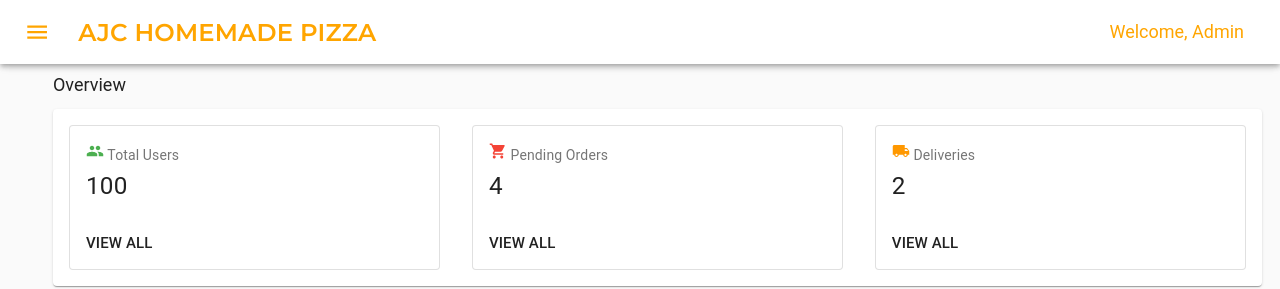
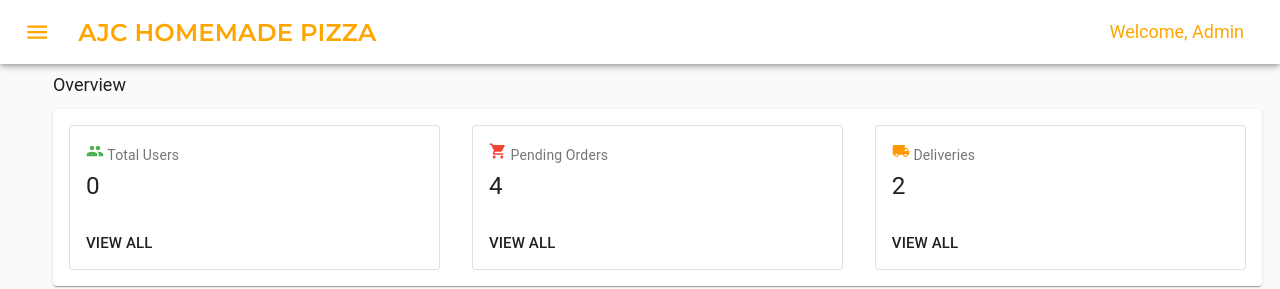
Before and after one commit to StarSoftwareDevelopers/my-app--AJC-PIZZA-, a React (Create React App) app: page /admin in a window 1280 px wide. Shown: the top 289 px of the page. Built offline with nearby package versions, Linux system fonts and the light colour scheme; no server answers; the database is empty.

Commit message:
display total users

```diff
--- a/src/Admin/AdminComponents/Dashboard.js
+++ b/src/Admin/AdminComponents/Dashboard.js
@@ -1,4 +1,5 @@
 import * as React from "react";
+import {useState, useEffect} from 'react';
 import {Grid} from '@material-ui/core';
 import { makeStyles } from '@material-ui/core/styles';
 import Card from '@material-ui/core/Card';
@@ -37,15 +38,21 @@ const useStyles = makeStyles({
 
   });
 
-  function addUser() {
-    firestore.collection('users').get().then(snap => {
-      const size = snap.size // will return the collection size
-      console.log(size)
-   });
-  };
 
 export default function Dashboard() {
     const classes = useStyles();
+    const [size, setSize] = useState(null);
+
+    //useEffect for counting the total users registered
+    useEffect(() => {
+      firestore
+        .collection("users")
+        .get()
+        .then((snap) => {
+          setSize(snap.size)
+        });
+    }, [])
+
 
     return (
       <Card style={{
@@ -60,7 +67,7 @@ export default function Dashboard() {
                 <PeopleIcon style={{ color: green[500]}}/>  Total Users
                 </Typography>
                 <Typography variant="h4" component="h2">
-                   100
+                  {size}
                 </Typography>
                 </CardContent>
                 <CardActions>
```
